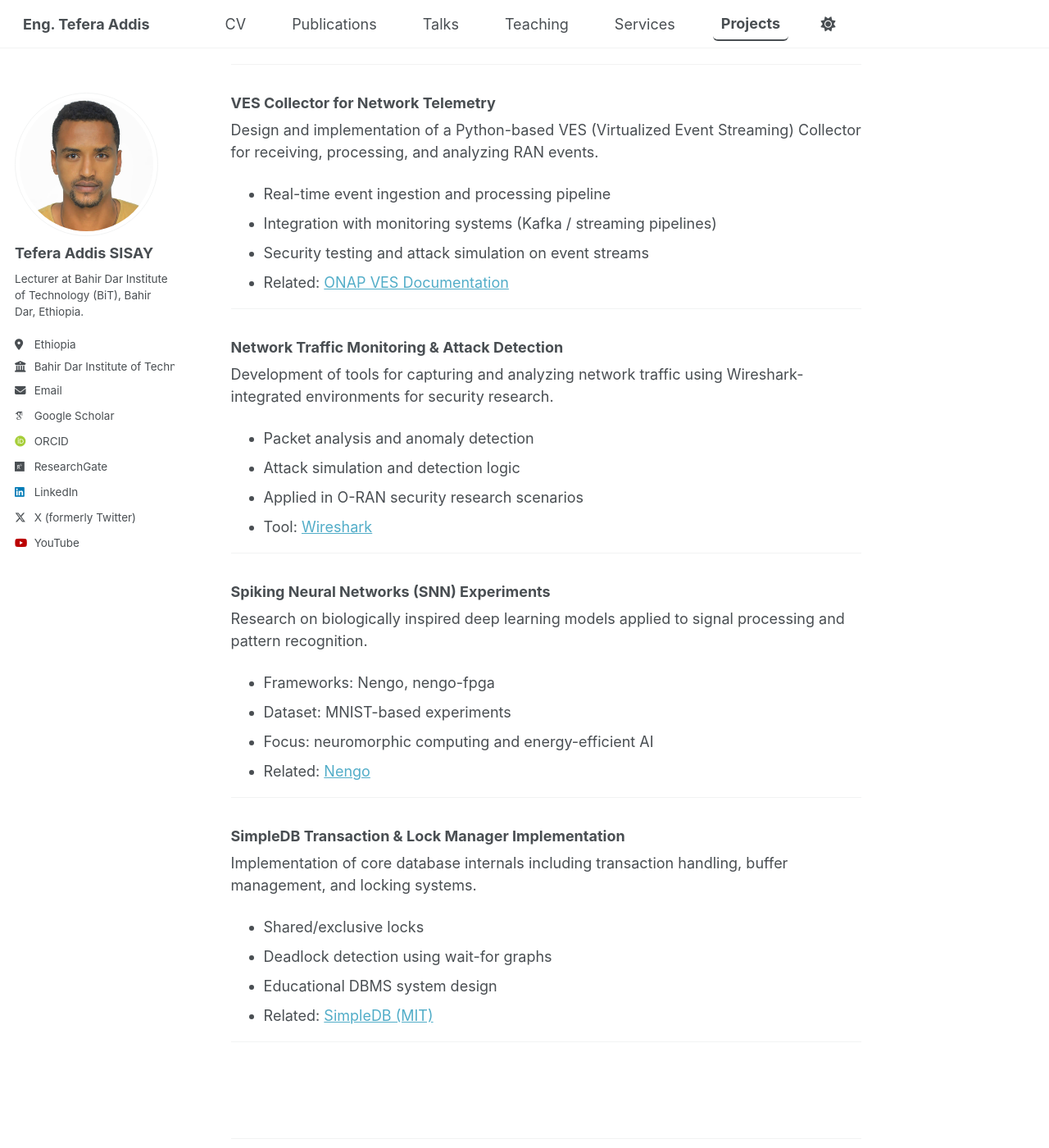
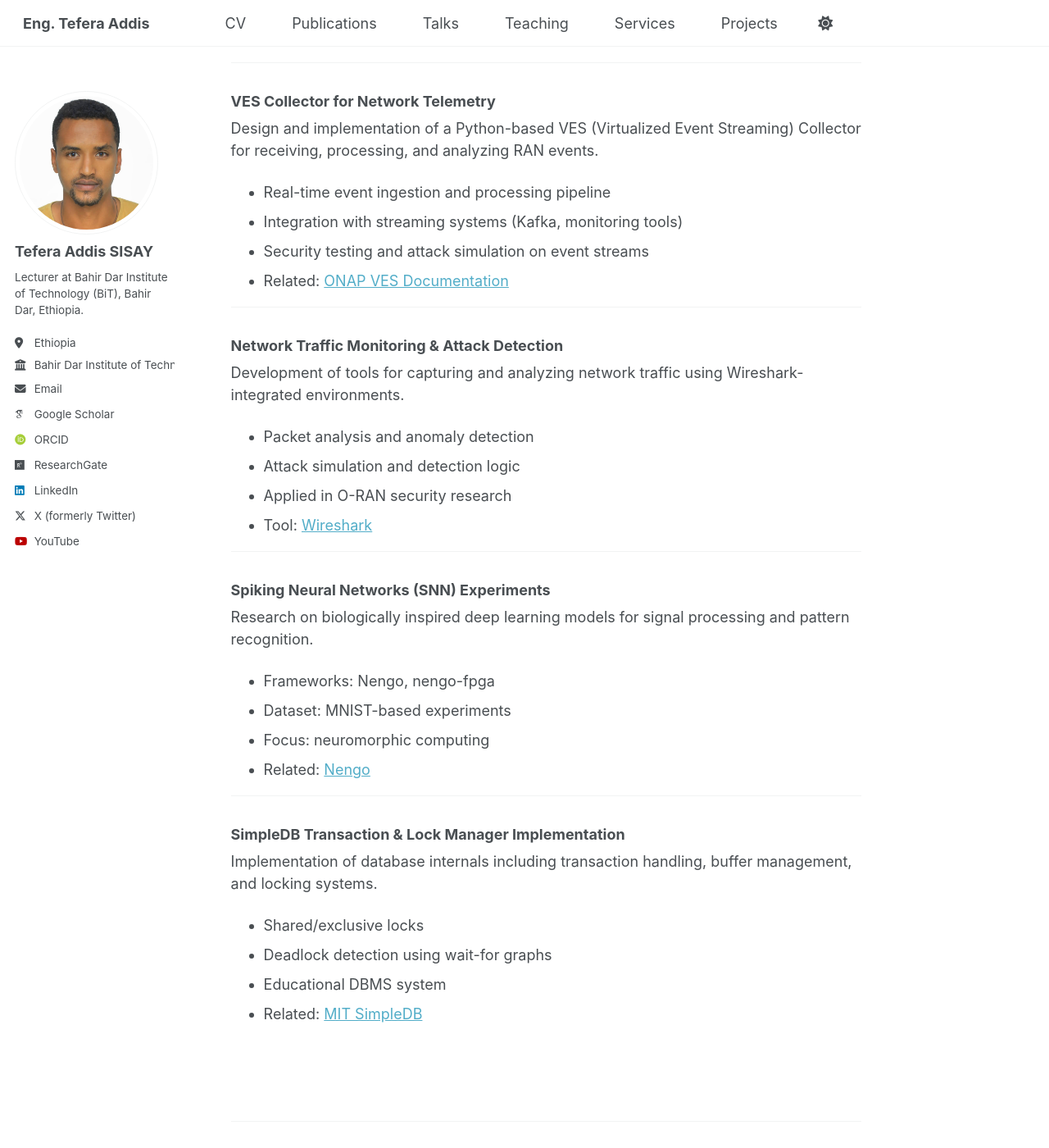
Before and after one commit to tefera-addis-sisay/tefera-addis-sisay.github.io, a Jekyll site: the page built from _project/project-1.md, in a window 1280 px wide and 1400 px high, scrolled down 459 px. Shown: the whole window at 82% size. Built offline with Jekyll 4.4.1, drawn with Linux system fonts in a browser that asks for light colours; some web fonts are replaced; a script bundle is joined from its source files by our own code; library files that are not in the unit come from our copies.

Commit message:
Update project-1.md

```diff
--- a/_project/project-1.md
+++ b/_project/project-1.md
@@ -18,38 +19,36 @@
 Design and implementation of a Python-based VES (Virtualized Event Streaming) Collector for receiving, processing, and analyzing RAN events.
 
 - Real-time event ingestion and processing pipeline
-- Integration with monitoring systems (Kafka / streaming pipelines)
+- Integration with streaming systems (Kafka, monitoring tools)
 - Security testing and attack simulation on event streams
 - Related: [ONAP VES Documentation](https://docs.onap.org/)
 
 ---
 
 ### Network Traffic Monitoring & Attack Detection
-Development of tools for capturing and analyzing network traffic using Wireshark-integrated environments for security research.
+Development of tools for capturing and analyzing network traffic using Wireshark-integrated environments.
 
 - Packet analysis and anomaly detection
 - Attack simulation and detection logic
-- Applied in O-RAN security research scenarios
+- Applied in O-RAN security research
 - Tool: [Wireshark](https://www.wireshark.org/)
 
 ---
 
 ### Spiking Neural Networks (SNN) Experiments
-Research on biologically inspired deep learning models applied to signal processing and pattern recognition.
+Research on biologically inspired deep learning models for signal processing and pattern recognition.
 
 - Frameworks: Nengo, nengo-fpga
 - Dataset: MNIST-based experiments
-- Focus: neuromorphic computing and energy-efficient AI
+- Focus: neuromorphic computing
 - Related: [Nengo](https://www.nengo.ai/)
 
 ---
 
 ### SimpleDB Transaction & Lock Manager Implementation
-Implementation of core database internals including transaction handling, buffer management, and locking systems.
+Implementation of database internals including transaction handling, buffer management, and locking systems.
 
 - Shared/exclusive locks
 - Deadlock detection using wait-for graphs
-- Educational DBMS system design
-- Related: [SimpleDB (MIT)](https://mitpdos.github.io/)
-
----
+- Educational DBMS system
+- Related: [MIT SimpleDB](https://mitpdos.github.io/)
```
Also changed, not shown: other parts of _project/project-1.md (+3 -2 lines).
